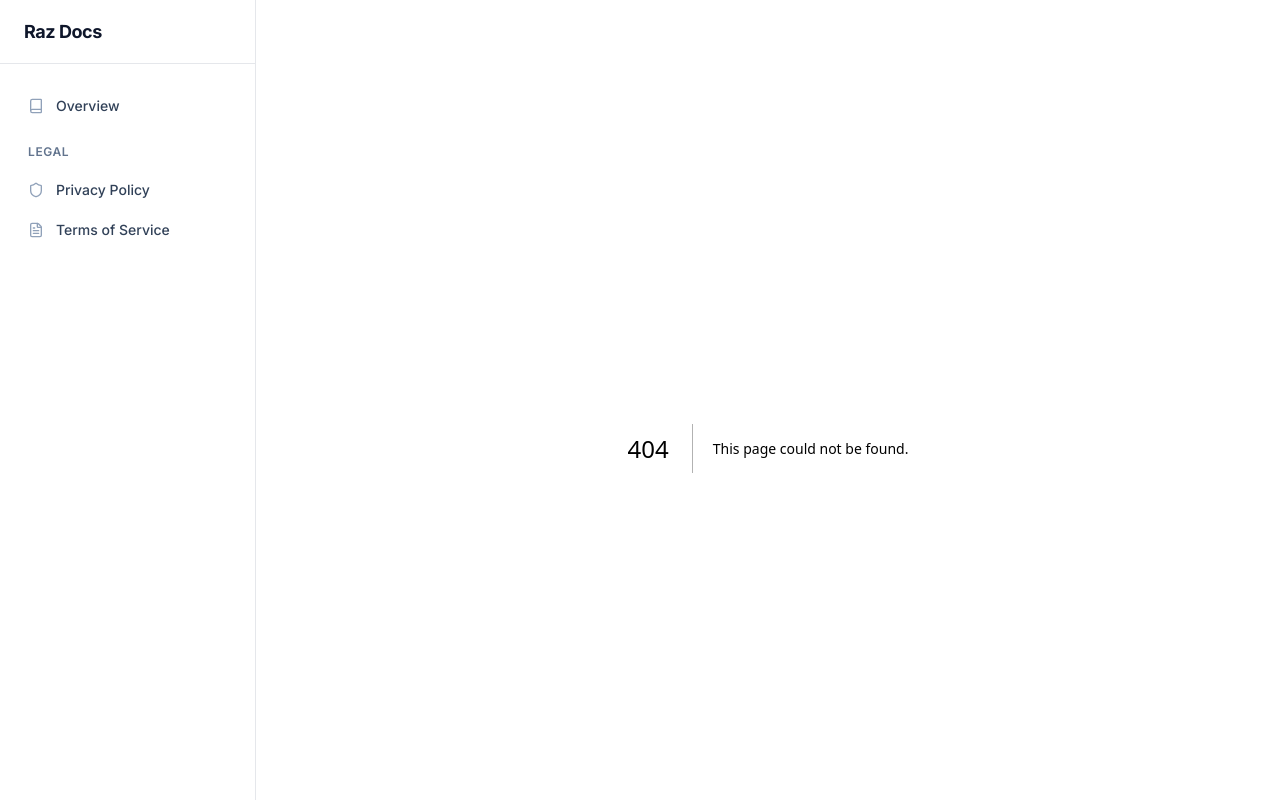
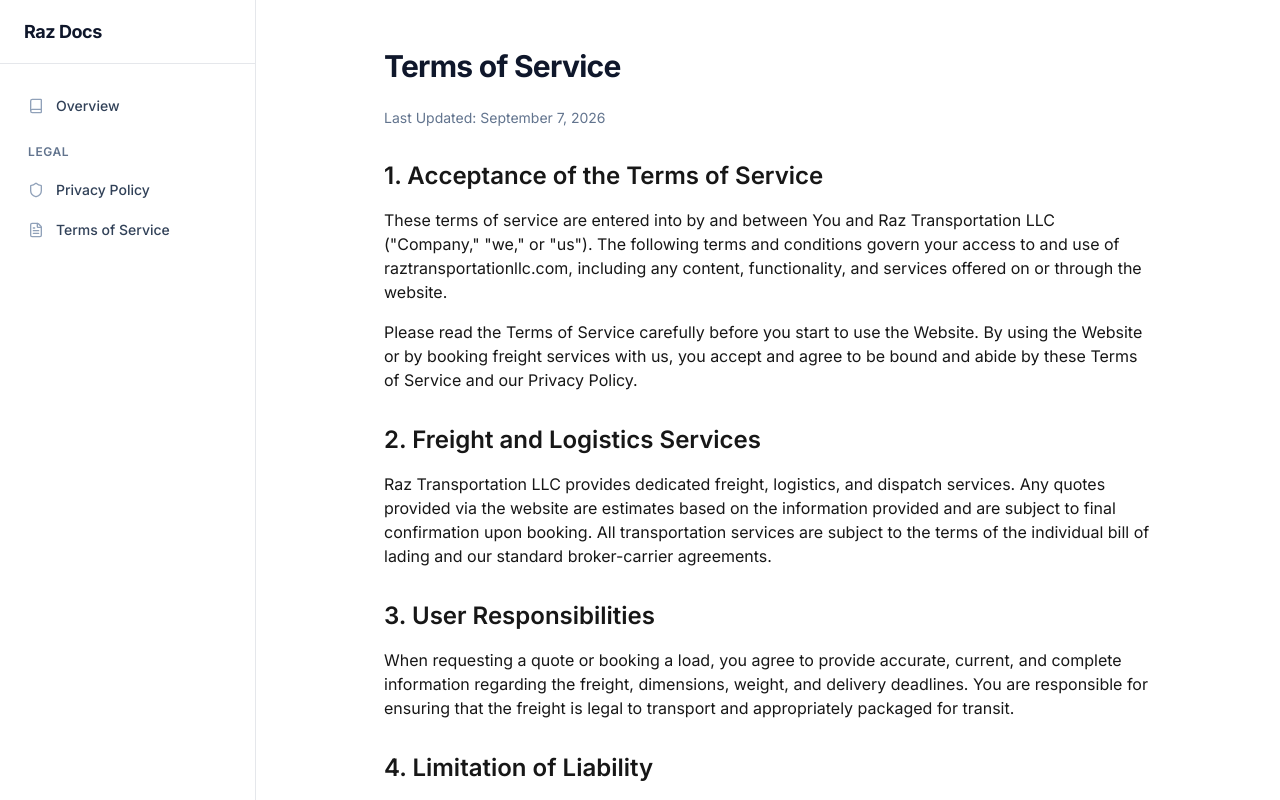
Before and after one commit to engnrhussein/razdocs, a Next.js app: page /terms in a window 1280 px wide. Before the commit this address had no page. Built offline with nearby package versions, Linux system fonts and the light colour scheme.

Commit message:
initial commit: add docs site

```diff
--- /dev/null
+++ b/src/app/privacy/page.tsx
@@ -0,0 +1,41 @@
+export default function PrivacyPolicy() {
+  return (
+    <div className="prose prose-slate max-w-none">
+      <h1 className="text-3xl font-bold tracking-tight text-slate-900 mb-6">Privacy Policy</h1>
+      <p className="text-sm text-slate-500 mb-8">Last Updated: September 7, 2026</p>
+
+      <h2 className="text-2xl font-semibold mt-8 mb-4">1. Introduction</h2>
+      <p className="mb-4">
+        Raz Transportation LLC ("we," "our," or "us") respects your privacy and is committed to protecting it through our compliance with this policy. This policy describes the types of information we may collect from you or that you may provide when you visit the website raztransportationllc.com and our practices for collecting, using, maintaining, protecting, and disclosing that information.
+      </p>
+
+      <h2 className="text-2xl font-semibold mt-8 mb-4">2. Information We Collect</h2>
+      <p className="mb-4">
+        We collect several types of information from and about users of our Website, including information:
+      </p>
+      <ul className="list-disc pl-6 mb-4 space-y-2">
+        <li>By which you may be personally identified, such as name, postal address, e-mail address, telephone number, and DOT numbers ("personal information").</li>
+        <li>That is about you but individually does not identify you, such as your company name or load requirements.</li>
+        <li>About your internet connection, the equipment you use to access our Website, and usage details.</li>
+      </ul>
+
+      <h2 className="text-2xl font-semibold mt-8 mb-4">3. How We Use Your Information</h2>
+      <p className="mb-4">
+        We use information that we collect about you or that you provide to us, including any personal information:
+      </p>
+      <ul className="list-disc pl-6 mb-4 space-y-2">
+        <li>To present our Website and its contents to you.</li>
+        <li>To provide you with information, products, or services that you request from us (such as freight quotes or dispatch services).</li>
+        <li>To fulfill any other purpose for which you provide it.</li>
+        <li>To carry out our obligations and enforce our rights arising from any contracts entered into between you and us.</li>
+      </ul>
+
+      <h2 className="text-2xl font-semibold mt-8 mb-4">4. Contact Information</h2>
+      <p className="mb-4">
+        To ask questions or comment about this privacy policy and our privacy practices, contact us at:
+        <br />
+        <strong>Email:</strong> contact@raztransportationllc.com
+      </p>
+    </div>
+  );
+}
--- /dev/null
+++ b/src/app/terms/page.tsx
@@ -0,0 +1,36 @@
+export default function TermsOfService() {
+  return (
+    <div className="prose prose-slate max-w-none">
+      <h1 className="text-3xl font-bold tracking-tight text-slate-900 mb-6">Terms of Service</h1>
+      <p className="text-sm text-slate-500 mb-8">Last Updated: September 7, 2026</p>
+
+      <h2 className="text-2xl font-semibold mt-8 mb-4">1. Acceptance of the Terms of Service</h2>
+      <p className="mb-4">
+        These terms of service are entered into by and between You and Raz Transportation LLC ("Company," "we," or "us"). The following terms and conditions govern your access to and use of raztransportationllc.com, including any content, functionality, and services offered on or through the website.
+      </p>
+      <p className="mb-4">
+        Please read the Terms of Service carefully before you start to use the Website. By using the Website or by booking freight services with us, you accept and agree to be bound and abide by these Terms of Service and our Privacy Policy.
+      </p>
+
+      <h2 className="text-2xl font-semibold mt-8 mb-4">2. Freight and Logistics Services</h2>
+      <p className="mb-4">
+        Raz Transportation LLC provides dedicated freight, logistics, and dispatch services. Any quotes provided via the website are estimates based on the information provided and are subject to final confirmation upon booking. All transportation services are subject to the terms of the individual bill of lading and our standard broker-carrier agreements.
+      </p>
+
+      <h2 className="text-2xl font-semibold mt-8 mb-4">3. User Responsibilities</h2>
+      <p className="mb-4">
+        When requesting a quote or booking a load, you agree to provide accurate, current, and complete information regarding the freight, dimensions, weight, and delivery deadlines. You are responsible for ensuring that the freight is legal to transport and appropriately packaged for transit.
+      </p>
+
+      <h2 className="text-2xl font-semibold mt-8 mb-4">4. Limitation of Liability</h2>
+      <p className="mb-4">
+        To the fullest extent provided by law, in no event will the Company, its affiliates, or their licensors, service providers, employees, agents, officers, or directors be liable for damages of any kind, under any legal theory, arising out of or in connection with your use, or inability to use, the Website.
+      </p>
+
+      <h2 className="text-2xl font-semibold mt-8 mb-4">5. Governing Law</h2>
+      <p className="mb-4">
+        All matters relating to the Website and these Terms of Service, and any dispute or claim arising therefrom or related thereto, shall be governed by and construed in accordance with the internal laws of the jurisdiction in which Raz Transportation LLC operates.
+      </p>
+    </div>
+  );
+}
```
